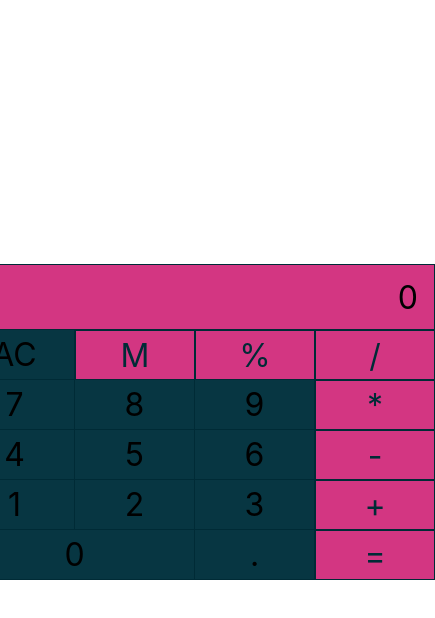
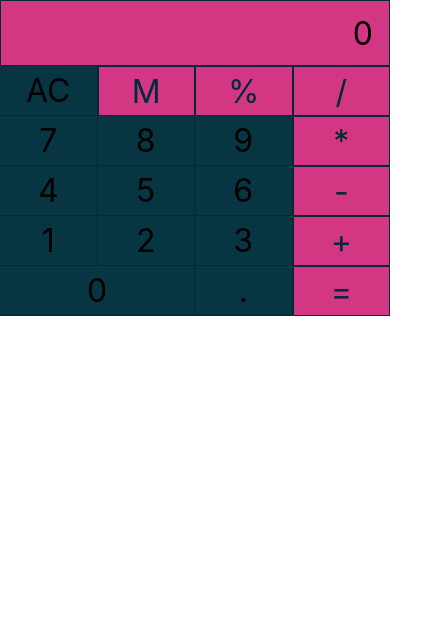
Before and after one commit to stuckinsnow/calculator, a React (Create React App) app: page / in a window 390 px wide. Shown: the top 618 px of the page, 435 px wide, since content can reach past the window. Built offline with nearby package versions, Linux system fonts and the light colour scheme.

Commit message:
make responsive.

```diff
--- a/src/pages/HomePage/HomePage.scss
+++ b/src/pages/HomePage/HomePage.scss
@@ -1,4 +1,5 @@
 @use '../../styles/colours.scss' as *;
+@use '../../styles/mixins.scss' as *;
 
 body {
     min-height: 100dvh;
@@ -6,12 +7,19 @@ body {
     justify-content: center;
 
     .calculator {
-        min-height: 100dvh;
-        width: 30rem;
+        width: 100%;
+        padding: 0;
+        box-sizing: border-box;
         display: flex;
         align-items: flex-start;
         align-content: center;
         flex-wrap: wrap;
+
+        @include tablet {
+
+            min-height: 100dvh;
+            width: 30rem;
+        }
 
         &__display {
             width: 100%;
--- /dev/null
+++ b/src/styles/mixins.scss
@@ -0,0 +1,21 @@
+$tablet-width: 768px;
+$desktop-width: 1280px;
+$highres-width: 1600px;
+
+@mixin tablet {
+    @media (min-width: $tablet-width) {
+        @content;
+    }
+}
+
+@mixin desktop {
+    @media (min-width: $desktop-width) {
+        @content;
+    }
+}
+
+@mixin highres {
+    @media (min-width: $highres-width) {
+        @content;
+    }
+}
```
